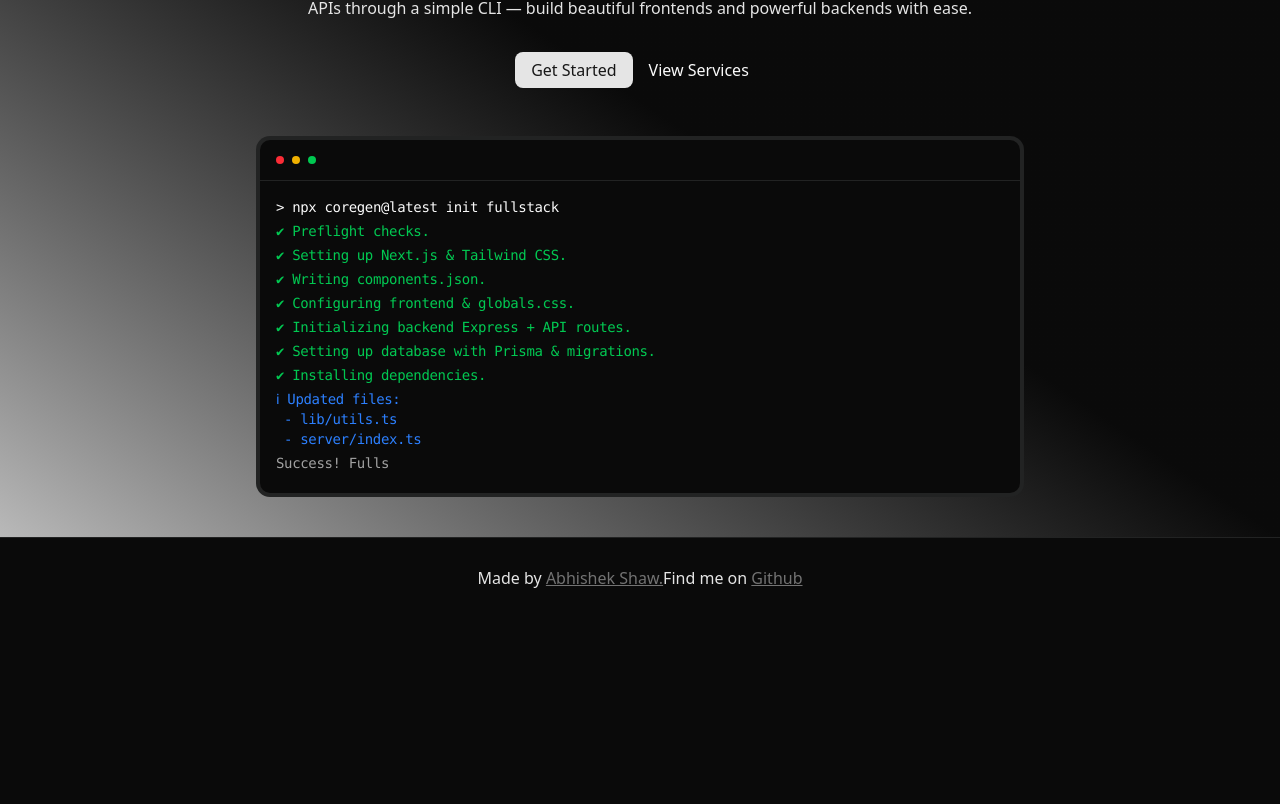
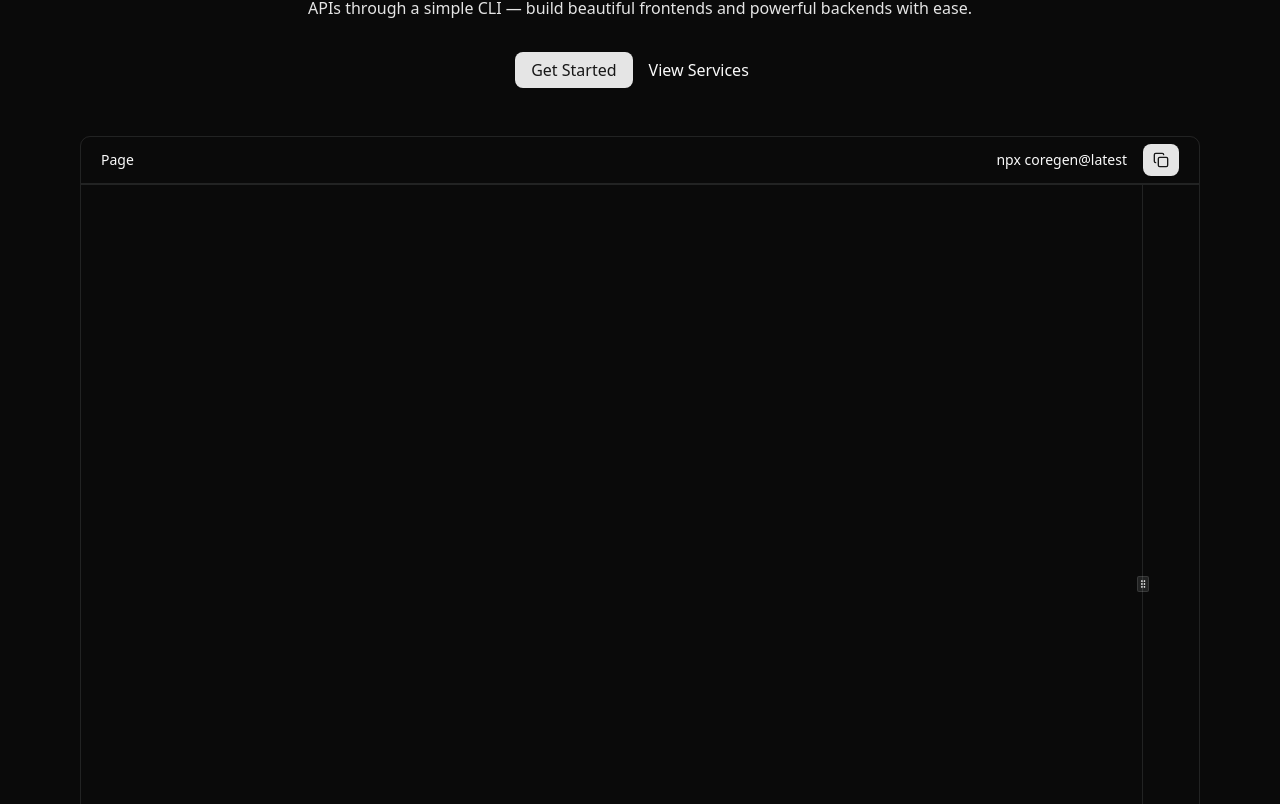
Before and after one commit to A-B-H-I-S-H-E-K-S-H-A-W/coregen, a Next.js app: page / in a window 1280 px wide. Shown: the part 336-1140 px from the top of the page. Before the commit the page ends 954 px from the top, so only its background shows below. Built offline with nearby package versions, Linux system fonts and the light colour scheme.

Commit message:
Minor changes and added a resizeable compoennt to add pages

```diff
--- a/package.json
+++ b/package.json
@@ -21,6 +21,7 @@
     "next-themes": "^0.4.6",
     "react": "19.1.0",
     "react-dom": "19.1.0",
+    "react-resizable-panels": "^3.0.5",
     "shiki": "^3.12.0",
     "tailwind-merge": "^3.3.1"
   },
--- a/src/app/page.jsx
+++ b/src/app/page.jsx
@@ -2,11 +2,11 @@
 import { FeatureText } from "@/components/ui/FeatureText";
 import "../styles/globals.css";
 import { Button } from "@/components/ui/button";
-import { TerminalCard } from "@/components/ui/TerminalCard";
+import { ResizableContainer } from "@/components/ResizeableContainer";
 
 export default function Home() {
   return (
-    <section className="min-h-screen bg-gradient-to-bl from-background via-background to-primary/80 md:px-20 px-2 py-10">
+    <section className="min-h-screen bg-background md:px-20 px-2 py-10">
       <div className="pt-24 md:max-w-4xl w-full text-center mx-auto">
         <FeatureText />
         <h1 className="h1">
@@ -25,7 +25,7 @@
         </div>
       </div>
       <div className="mt-12">
-        <TerminalCard/>
+        <ResizableContainer></ResizableContainer>
       </div>
     </section>
   );
--- a/src/components/Footer.jsx
+++ b/src/components/Footer.jsx
@@ -14,7 +14,7 @@
               href="https://abhishek-work.vercel.app/"
             >
               Abhishek Shaw.
-            </Link>
+            </Link>{" "}
             Find me on{" "}
             <Link
               target="_blank"
--- /dev/null
+++ b/src/components/ResizeableContainer.jsx
@@ -0,0 +1,54 @@
+import {
+  ResizableHandle,
+  ResizablePanel,
+  ResizablePanelGroup,
+} from "@/components/ui/resizable";
+import { Button } from "./ui/button";
+import { Check, Copy } from "lucide-react";
+import { useState } from "react";
+
+export function ResizableContainer({
+  children,
+  title = "Page",
+  command = "npx coregen@latest",
+}) {
+  const [isCopy, setIsCopy] = useState(false);
+
+  const handleCopy = async () => {
+    try {
+      await navigator.clipboard.writeText(command);
+      setIsCopy(true);
+      setTimeout(() => setIsCopy(false), 2000);
+    } catch (err) {
+      console.error("Failed to copy:", err);
+    }
+  };
+
+  return (
+    <>
+      <div className="h-12 w-full border rounded-t-lg flex items-center justify-between text-sm px-5">
+        <div className="">
+          <p>{title}</p>
+        </div>
+        <div className="flex items-center gap-4">
+          <div>
+            <p className="text-sm">{command}</p>
+          </div>
+          <div>
+            <Button onClick={handleCopy} size={"sm"}>
+              {isCopy ? <Check /> : <Copy />}
+            </Button>
+          </div>
+        </div>
+      </div>
+      <ResizablePanelGroup
+        direction="horizontal"
+        className="min-h-screen max-w-full rounded-b-lg border md:min-w-[450px]"
+      >
+        <ResizablePanel defaultSize={95}>{children}</ResizablePanel>
+        <ResizableHandle withHandle />
+        <ResizablePanel defaultSize={5}></ResizablePanel>
+      </ResizablePanelGroup>
+    </>
+  );
+}
--- /dev/null
+++ b/src/components/ui/resizable.jsx
@@ -0,0 +1,53 @@
+"use client"
+
+import * as React from "react"
+import { GripVerticalIcon } from "lucide-react"
+import * as ResizablePrimitive from "react-resizable-panels"
+
+import { cn } from "@/lib/utils"
+
+function ResizablePanelGroup({
+  className,
+  ...props
+}) {
+  return (
+    <ResizablePrimitive.PanelGroup
+      data-slot="resizable-panel-group"
+      className={cn(
+        "flex h-full w-full data-[panel-group-direction=vertical]:flex-col",
+        className
+      )}
+      {...props} />
+  );
+}
+
+function ResizablePanel({
+  ...props
+}) {
+  return <ResizablePrimitive.Panel data-slot="resizable-panel" {...props} />;
+}
+
+function ResizableHandle({
+  withHandle,
+  className,
+  ...props
+}) {
+  return (
+    <ResizablePrimitive.PanelResizeHandle
+      data-slot="resizable-handle"
+      className={cn(
+        "bg-border focus-visible:ring-ring relative flex w-px items-center justify-center after:absolute after:inset-y-0 after:left-1/2 after:w-1 after:-translate-x-1/2 focus-visible:ring-1 focus-visible:ring-offset-1 focus-visible:outline-hidden data-[panel-group-direction=vertical]:h-px data-[panel-group-direction=vertical]:w-full data-[panel-group-direction=vertical]:after:left-0 data-[panel-group-direction=vertical]:after:h-1 data-[panel-group-direction=vertical]:after:w-full data-[panel-group-direction=vertical]:after:translate-x-0 data-[panel-group-direction=vertical]:after:-translate-y-1/2 [&[data-panel-group-direction=vertical]>div]:rotate-90",
+        className
+      )}
+      {...props}>
+      {withHandle && (
+        <div
+          className="bg-border z-10 flex h-4 w-3 items-center justify-center rounded-xs border">
+          <GripVerticalIcon className="size-2.5" />
+        </div>
+      )}
+    </ResizablePrimitive.PanelResizeHandle>
+  );
+}
+
+export { ResizablePanelGroup, ResizablePanel, ResizableHandle }
```
